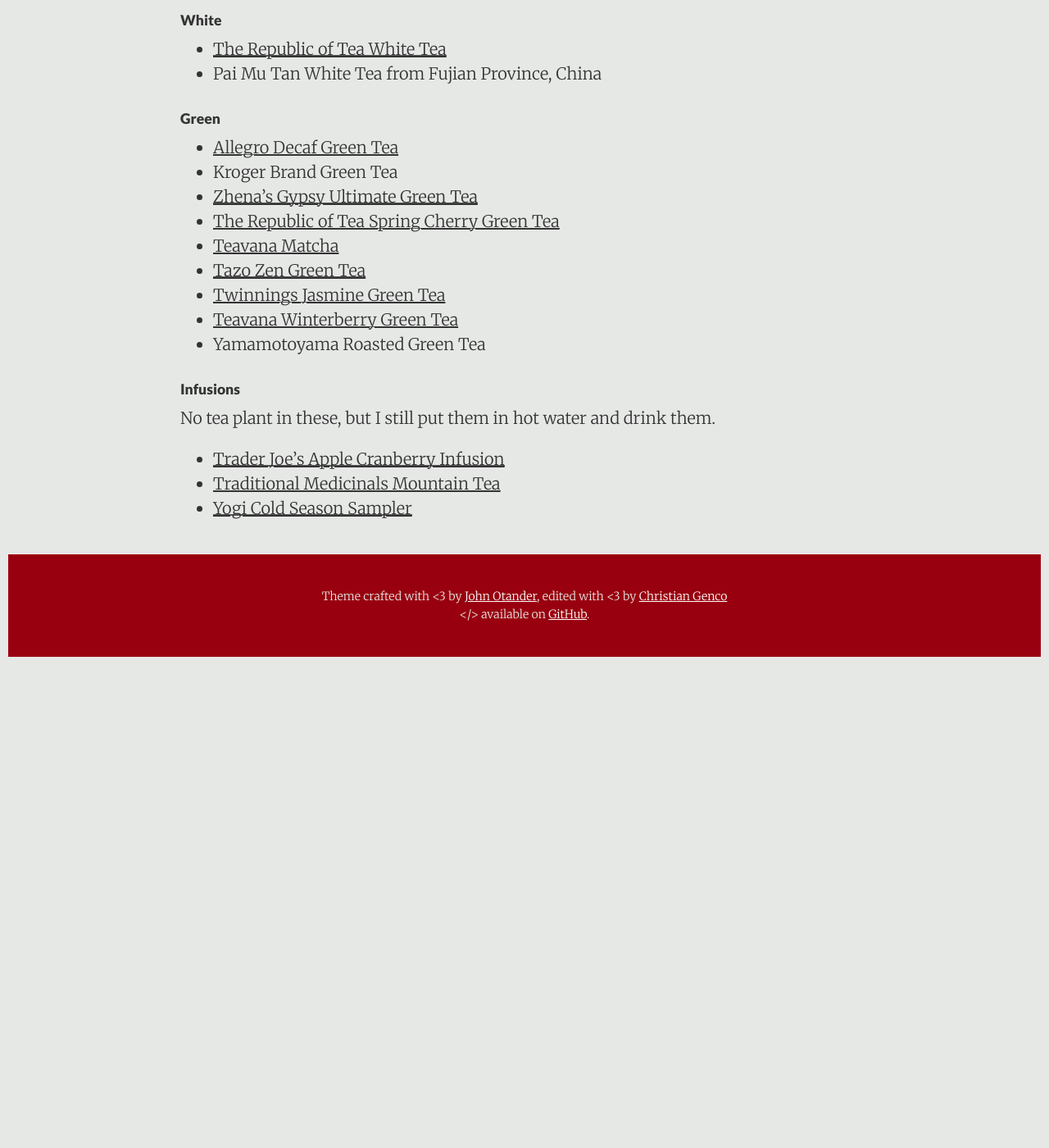
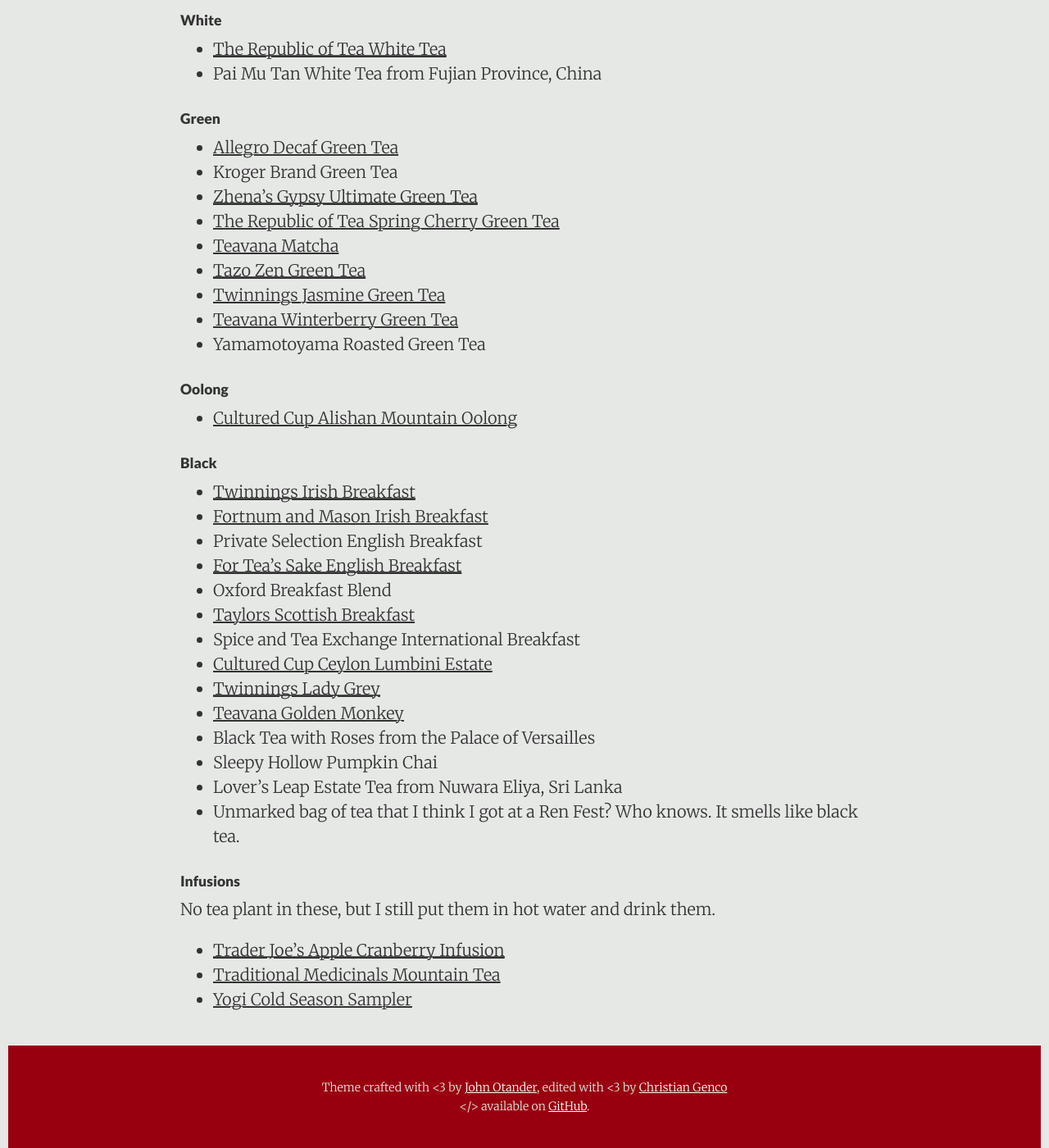
Before and after one commit to DestinyRoseMurphy/DestinyRoseMurphy.github.io, a Jekyll site: the page built from _posts/2017-10-19-Things-I-Kept.md, in a window 1280 px wide and 1400 px high, scrolled down 9186 px. Shown: the whole window at 82% size. Built offline with Jekyll 4.4.1, drawn with Linux system fonts in a browser that asks for light colours; before the commit the page ends 9987 px from its top, so only the background shows below that.

Commit message:
More tea woops

```diff
--- a/_posts/2017-10-19-Things-I-Kept.md
+++ b/_posts/2017-10-19-Things-I-Kept.md
@@ -211,6 +211,25 @@ I count tea as a hobby, not a food, because the purpose of tea is never to nutri
 * [Teavana Winterberry Green Tea](http://amzn.to/2DJlyKB)
 * Yamamotoyama Roasted Green Tea
 
+##### Oolong
+* [Cultured Cup Alishan Mountain Oolong](https://www.theculturedcup.com/collections/oolong-tea/products/alishan-mountain-oolong#sub-header)
+
+##### Black
+* [Twinnings Irish Breakfast](http://amzn.to/2DgLRXw)
+* [Fortnum and Mason Irish Breakfast](http://amzn.to/2mKtKSO)
+* Private Selection English Breakfast
+* [For Tea's Sake English Breakfast](http://amzn.to/2EPfHDa)
+* Oxford Breakfast Blend
+* [Taylors Scottish Breakfast](http://amzn.to/2mJST06)
+* Spice and Tea Exchange International Breakfast
+* [Cultured Cup Ceylon Lumbini Estate](https://www.theculturedcup.com/collections/black-tea/products/ceylon-lumbini#sub-header)
+* [Twinnings Lady Grey](http://amzn.to/2FQJL2y)
+* [Teavana Golden Monkey](http://amzn.to/2DIzSD9)
+* Black Tea with Roses from the Palace of Versailles
+* Sleepy Hollow Pumpkin Chai
+* Lover's Leap Estate Tea from Nuwara Eliya, Sri Lanka
+* Unmarked bag of tea that I think I got at a Ren Fest? Who knows. It smells like black tea.
+
 ##### Infusions
 No tea plant in these, but I still put them in hot water and drink them.
 
```
